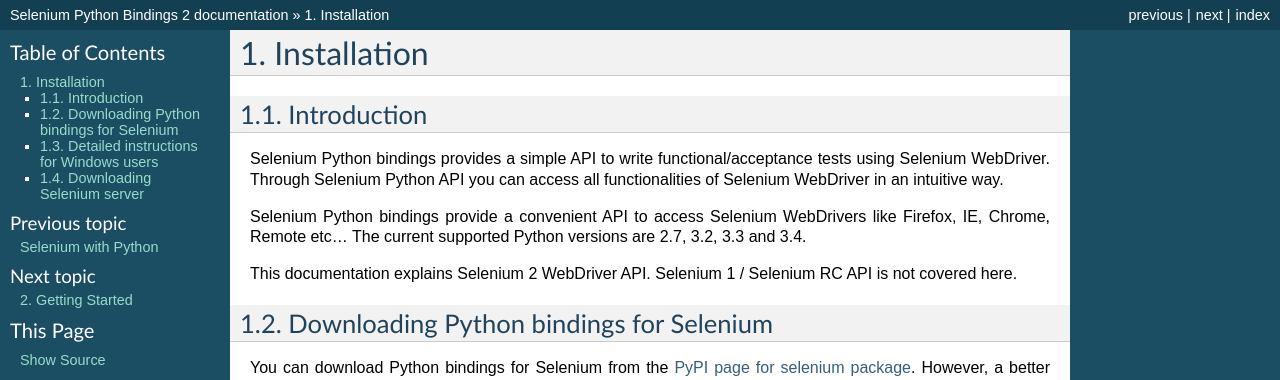
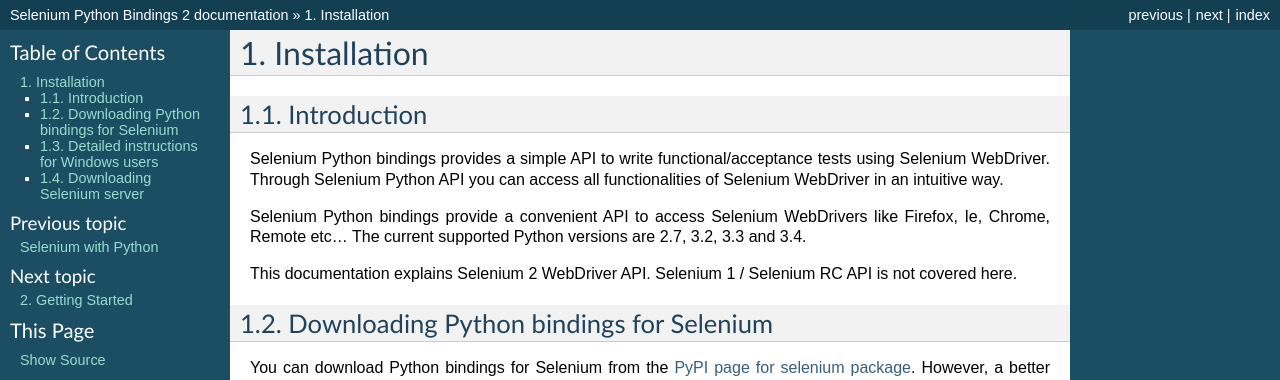
Before and after one commit to baijum/selenium-python, a Sphinx documentation site: the page built from source/installation.rst, in a window 1280 px wide. Shown: the top 380 px of the page. Built offline with Sphinx 7.4.7, drawn with Linux system fonts in a browser that asks for light colours.

```diff
--- a/source/installation.rst
+++ b/source/installation.rst
@@ -12,7 +12,7 @@ Selenium Python API you can access all functionalities of Selenium
 WebDriver in an intuitive way.
 
 Selenium Python bindings provide a convenient API to access Selenium
-WebDrivers like Firefox, IE, Chrome, Remote etc...  The current supported
+WebDrivers like Firefox, Ie, Chrome, Remote etc...  The current supported
 Python versions are 2.7, 3.2, 3.3 and 3.4.
 
 This documentation explains Selenium 2 WebDriver API.  Selenium
```
